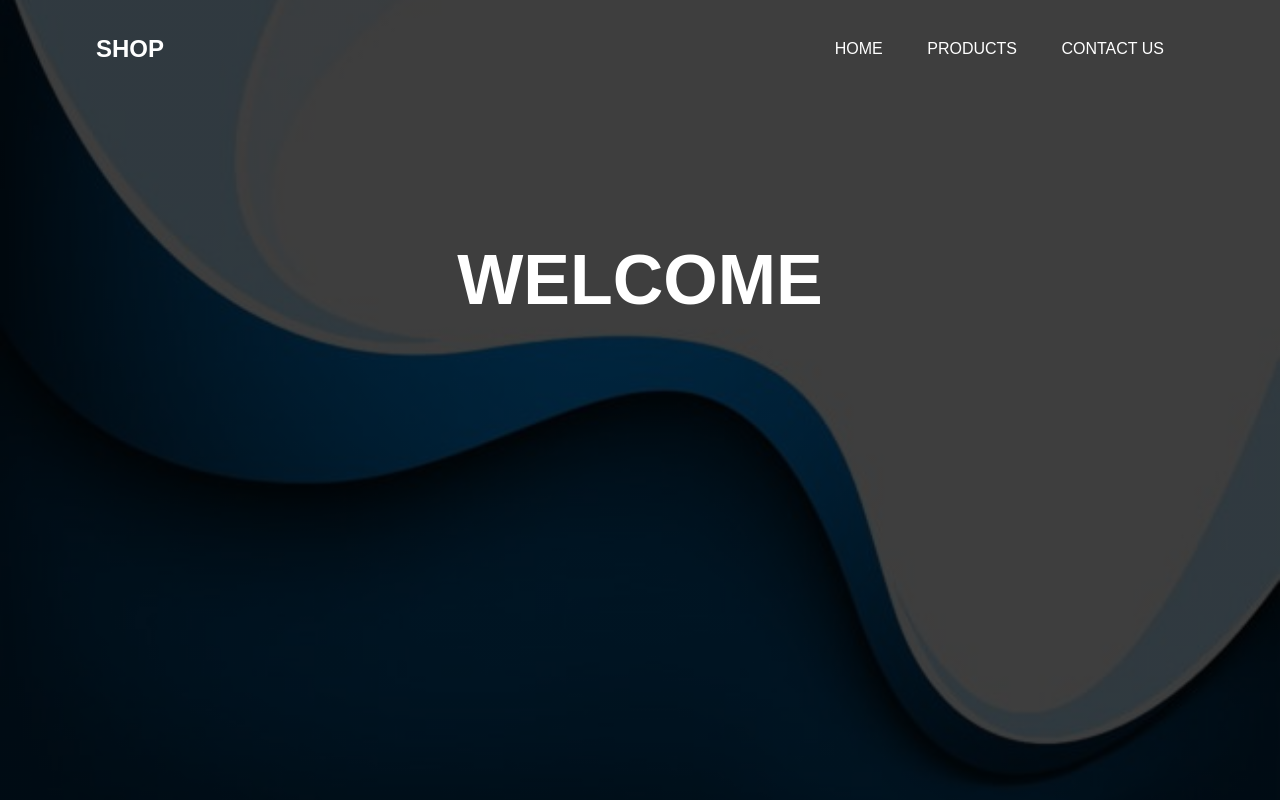
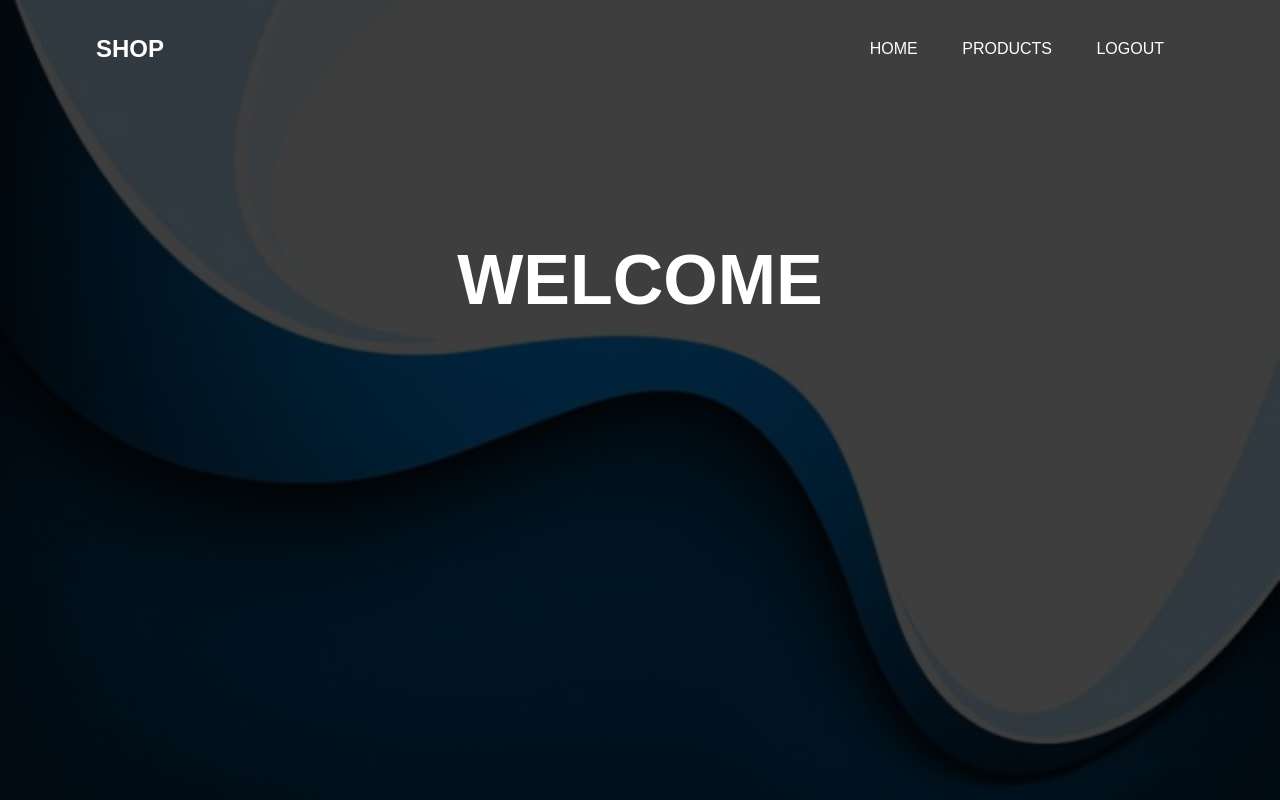
Before and after one commit to sharmila02/webtech_ha, a plain HTML site: page home.html in a window 1280 px wide. Drawn offline with Linux system fonts and the light colour scheme.

Commit message:
mistake corrected

```diff
--- a/home.html
+++ b/home.html
@@ -14,7 +14,7 @@
             <ul>
                 <li><a href="home.html" class="btn">Home</a></li>
                 <li><a href="products.html" class="btn">Products</a></li>
-                <li><a href="contact.html" class="btn">Contact us</a></li>
+                <li><a href="index.html" class="btn">Logout</a></li>
             </ul>
         </div>
         <div class="info">
```
